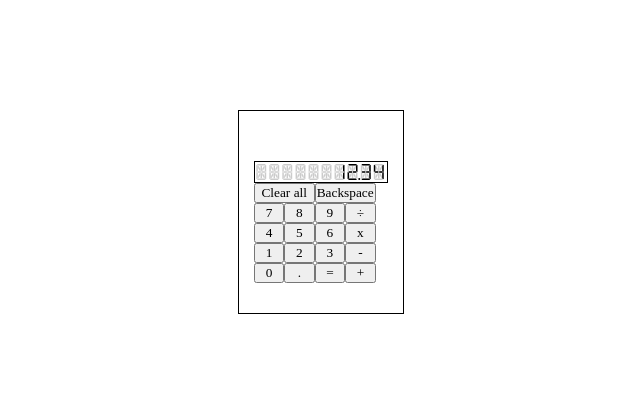
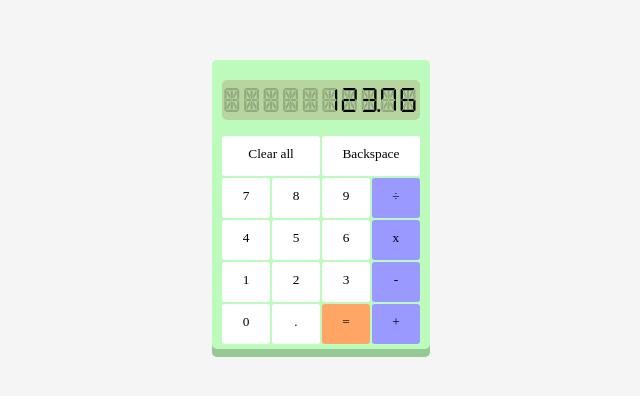
Before and after one commit to Asmatzaile/calculator, a plain HTML site: page index.html in a window 1280 px wide. Shown: the part 188-584 px from the top of the page, without its empty margins (319-959 px from the left). Drawn offline with Linux system fonts and the light colour scheme.

Commit message:
Make it look nicer

```diff
--- a/index.html
+++ b/index.html
@@ -8,34 +8,44 @@
     <script src="./script.js" defer></script>
 </head>
 <body>
-<main>
-    <div id="calculator">
+<main class="main">
+    <div id="calculator" class="bevel">
         <div id="screen">
             <span class="displaytext background">~~~~~~~~~~</span>
-            <span class="displaytext foreground">12.34</span>
+            <span class="displaytext">123.76</span>
         </div>
 
         <div id="keys">
-            <button class="key clear">Clear all</button>
-            <button class="key clear">Backspace</button>
-            <button class="key number">7</button>
-            <button class="key number">8</button>
-            <button class="key number">9</button>
-            <button class="key operator">÷</button>
-            <button class="key number">4</button>
-            <button class="key number">5</button>
-            <button class="key number">6</button>
-            <button class="key operator">x</button>
-            <button class="key number">1</button>
-            <button class="key number">2</button>
-            <button class="key number">3</button>
-            <button class="key operator">-</button>
-            <button class="key number">0</button>
-            <button class="key number">.</button>
-            <button class="key operator">=</button>
-            <button class="key operator">+</button>
+            <button class="key clear clear-all">Clear all</button>
+            <button class="key clear btn-white">Backspace</button>
+            <button class="key number btn-white">7</button>
+            <button class="key number btn-white">8</button>
+            <button class="key number btn-white">9</button>
+            <button class="key operator btn-blue">÷</button>
+            <button class="key number btn-white">4</button>
+            <button class="key number btn-white">5</button>
+            <button class="key number btn-white">6</button>
+            <button class="key operator btn-blue">x</button>
+            <button class="key number btn-white">1</button>
+            <button class="key number btn-white">2</button>
+            <button class="key number btn-white">3</button>
+            <button class="key operator btn-blue">-</button>
+            <button class="key number btn-white">0</button>
+            <button class="key number btn-white">.</button>
+            <button class="key operator btn-orange">=</button>
+            <button class="key operator btn-blue">+</button>
         </div>
     </div>
 </main>
+
+<audio data-id="1_1" src="/audio/pressON-001.wav"></audio>
+<audio data-id="1_0" src="/audio/pressOFF-001.wav"></audio>
+<audio data-id="2_1" src="/audio/pressON-002.wav"></audio>
+<audio data-id="2_0" src="/audio/pressOFF-002.wav"></audio>
+<audio data-id="3_1" src="/audio/pressON-003.wav"></audio>
+<audio data-id="3_0" src="/audio/pressOFF-003.wav"></audio>
+<audio data-id="4_1" src="/audio/pressON-004.wav"></audio>
+<audio data-id="4_0" src="/audio/pressOFF-004.wav"></audio>
+
 </body>
 </html>
--- a/script.js
+++ b/script.js
@@ -19,3 +19,55 @@ const operate = (a,operator,b) => {
             return "Invalid operator";
     }
 }
+
+const buttons = document.querySelectorAll('button');
+buttons.forEach((button) => {
+    const front = document.createElement('div');
+    const back = document.createElement('div');
+    front.classList.add('front', 'btn-front');
+    back.classList.add('back');
+    front.textContent = button.textContent;
+    button.addEventListener('mousedown', playAudio);
+    button.textContent = "";
+    button.appendChild(back);
+    button.appendChild(front);
+});
+
+const bevels = document.querySelectorAll('.bevel');
+bevels.forEach((bevel) => {
+    const parent = bevel.parentNode;
+    const wrapper = document.createElement('div');
+    const back = document.createElement('div');
+    wrapper.classList.add('bevel-container');
+    back.classList.add('back');
+    bevel.classList.add('front');
+    const bevelStyles = getComputedStyle(bevel);
+    wrapper.style.backgroundColor = bevelStyles.getPropertyValue('background-color');
+    wrapper.style.borderRadius = bevelStyles.getPropertyValue('border-radius');
+    parent.replaceChild(wrapper, bevel);
+    wrapper.appendChild(back)
+    wrapper.appendChild(bevel);
+});
+
+document.addEventListener('mouseup', playAudio);
+
+function playAudio(e) {
+    if (e.type === "mousedown") {
+        const num = Math.floor(Math.random()*4+1);
+        const audio = document.querySelector(`audio[data-id="${num}_1"]`);
+        e.target.classList.add('pressed');
+        e.target.num = num;
+        audio.play();
+    }
+    if (e.type === "mouseup") {
+        const pressedList = document.querySelectorAll('.pressed');
+        pressedList.forEach(releaseKey);
+    }
+}
+
+function releaseKey(pressed) {
+    const audio = document.querySelector(`audio[data-id="${pressed.num}_0"]`);
+    audio.play();
+    pressed.num = "";
+    pressed.classList.remove('pressed');
+}
--- a/style.css
+++ b/style.css
@@ -3,10 +3,15 @@
     src: url(fonts/DSEG14Classic-Regular.woff2);
 }
 
+@import url('https://fonts.googleapis.com/css2?family=Ubuntu&display=swap');
+
+main {
+    background-color: rgb(245, 245, 245);
+}
+
 *, ::after, ::before {
     margin: 0;
     padding: 0;
-    overflow: hidden;
     box-sizing: border-box;
     font-family: inherit;
 }
@@ -20,39 +25,120 @@ main {
 }
 
 #calculator {
-    border: solid black 1px;
-    padding: 50px 15px 30px;
+    display: flex;
+    flex-direction: column;
+    gap: 20px;
+    background-color:rgb(189, 251, 189);
+    padding: 20px 10px 5px;
+    border-radius: 5px;
 }
 
 #screen {
-    border: solid black 1px;
-    height: 22px;
+    border-radius: 5px;
+    height: 40px;
     font-family: DSEG14;
     display:grid;
+    background-color: rgba(177, 177, 128, 0.496);
 }
 
 .displaytext {
     grid-column: 1;
-    grid-row: 1;
+    grid-row: 1;  /* this and previous line: ame grid-column and row for elements makes the appear one above the another */
     color: black;
     padding-right: 2px; /* for the decimal point of last digit */
     display: inline-flex;
     align-items: center;
     justify-content: right;
+    font-size: 24px;
 }
-
-/* display grid on #screen and same grid-column and row for elements makes the appear one above the another */
 
 .background {
     opacity: 0.2;
 }
 
-
 #keys {
     display: inline-grid;
     grid-template-columns: repeat(4, 1fr);
+    gap: 6px 2px;
+    font-family: ubuntu;
 }
 
-#keys > button:nth-child(-n+2) {
+#keys > :nth-child(-n+2) {
     grid-column: span 2;
 }
+
+/* 3d buttons inspired by https://www.joshwcomeau.com/animation/3d-button/ */
+
+button {
+    cursor: pointer;
+    border: none;
+    border-radius: 3px;
+    transition: background-color 0.08s;
+}
+
+button:focus-visible {  /*outline visible for keyboard navigation */
+    outline: revert;
+}
+
+button, .bevel-container {
+    display: grid;
+}
+
+.front, .back {
+    grid-row: 1;
+    grid-column: 1;
+    background-color: inherit;
+    border-radius: inherit;
+}
+
+.front {
+    transform: translateY(-4px);
+}
+
+#calculator {
+    transform: translateY(-8px);
+}
+
+.btn-front {
+    padding: 10px;
+    transition:
+      transform
+      600ms
+      cubic-bezier(.3, .7, .4, 1);
+}
+
+.back {
+    filter: brightness(0.8);
+}
+
+button:hover .front{
+    transform: translateY(-5px);
+    transition:
+      transform
+      250ms
+      cubic-bezier(.3, .7, .4, 1.5);
+}
+
+button:active .front{
+    transform: translateY(-2px);
+}
+
+.btn-blue {
+    background-color: hsl(240, 100%, 80%);
+}
+
+.btn-white {
+    background-color: hsl(0, 0%, 100%);
+}
+
+.btn-orange {
+    background-color: hsl(25, 100%, 70%);
+}
+
+.clear-all {
+    background-color: hsl(0, 0%, 100%);
+}
+
+.clear-all:hover {
+    background-color: rgb(255, 120, 120);
+}
```
Also changed, not shown: 9 other files.
